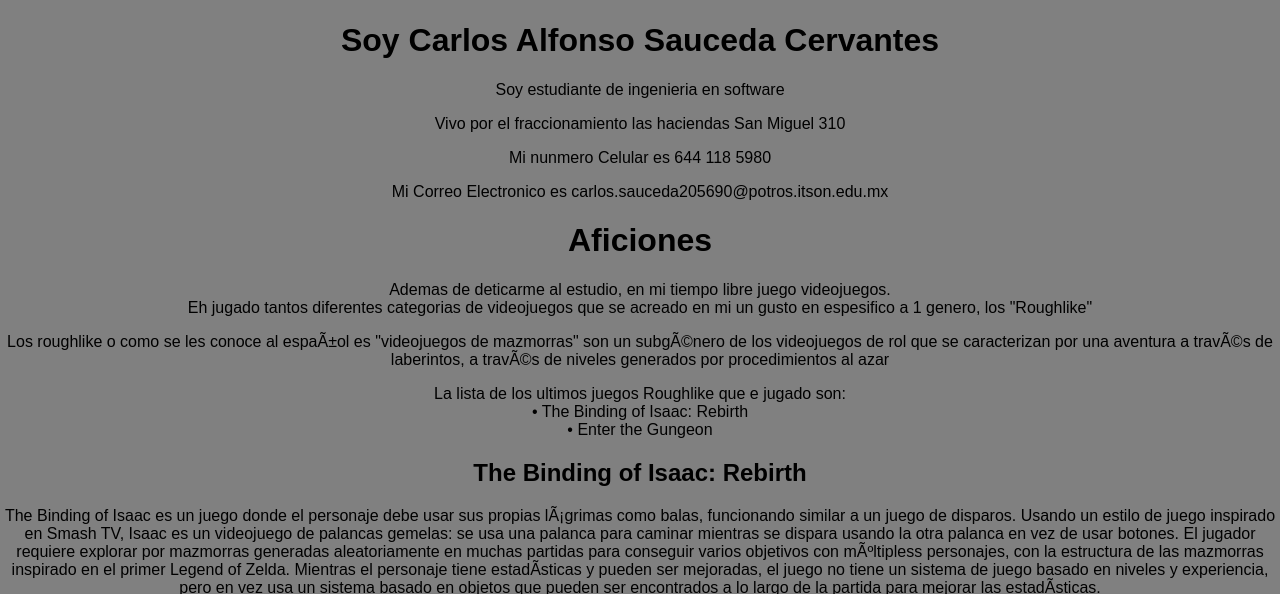
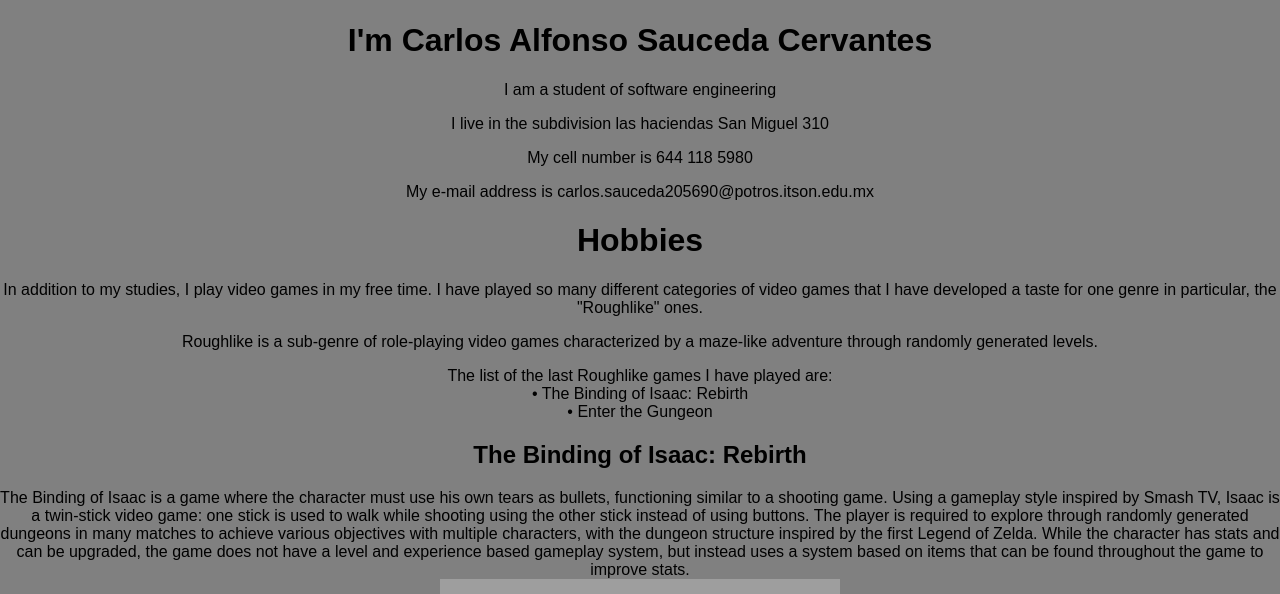
Before and after one commit to 88Cy88/LandingSaucedaCarlos, a plain HTML site: page index.html in a window 1280 px wide. Shown: the part 133-727 px from the top of the page. Drawn offline with Linux system fonts and the light colour scheme; grey boxes are pictures that could not be loaded.

Commit message:
Cambio de texto a ingles

```diff
--- a/index.html
+++ b/index.html
@@ -4,29 +4,29 @@
 <meta charset=utf-8">
 <head>
 	<link rel="stylesheet" href="style.css">
-  <title>Quien soy?</title>
+  <title>Who am I?</title>
     </head>
     <body>
 
   <div align="center"><img src="https://lh3.googleusercontent.com/a/AEdFTp5fU4nUb59kTNb6ebC8zpXuIMxBPHiC1QywomkZEg=s288-p-no" width="130" height="130"></div>
-  <h1 align="center">Soy Carlos Alfonso Sauceda Cervantes</h1>
-  <p align="center">Soy estudiante de ingenieria en software</p>
-	<p align="center"> Vivo por el fraccionamiento las haciendas San Miguel 310 </p>
-	<p align="center"> Mi nunmero Celular es 644 118 5980</p>
-	<p align="center"> Mi Correo Electronico es carlos.sauceda205690@potros.itson.edu.mx</p>
+  <h1 align="center">I'm Carlos Alfonso Sauceda Cervantes</h1>
+  <p align="center">I am a student of software engineering</p>
+	<p align="center"> I live in the subdivision las haciendas San Miguel 310 </p>
+	<p align="center"> My cell number is 644 118 5980</p>
+	<p align="center"> My e-mail address is carlos.sauceda205690@potros.itson.edu.mx</p>
 
-  <h1 align="center"> Aficiones </h1>
+  <h1 align="center"> Hobbies </h1>
 	<p align="center"> </p>
-	<p align="center">Ademas de deticarme al estudio, en mi tiempo libre juego videojuegos.<br> Eh jugado tantos diferentes categorias de videojuegos que se acreado en mi un gusto en espesifico a 1 genero, los "Roughlike" </p>
-	<p align="center">Los roughlike o como se les conoce al español es "videojuegos de mazmorras" son un subgénero de los videojuegos de rol que se caracterizan por una aventura a través de laberintos, a través de niveles generados por procedimientos al azar </p>
-	<p align="center">La lista de los ultimos juegos Roughlike que e jugado son:
+	<p align="center">In addition to my studies, I play video games in my free time. I have played so many different categories of video games that I have developed a taste for one genre in particular, the "Roughlike" ones. </p>
+	<p align="center">Roughlike is a sub-genre of role-playing video games characterized by a maze-like adventure through randomly generated levels. </p>
+	<p align="center">The list of the last Roughlike games I have played are:
 	<br> &#x2022 The Binding of Isaac: Rebirth
 	<br> &#x2022 Enter the Gungeon
 	</p>
 
 	<h2 align="center">The Binding of Isaac: Rebirth </h2>
 	<p align="center">
-	The Binding of Isaac es un juego donde el personaje debe usar sus propias lágrimas como balas, funcionando similar a un juego de disparos. Usando un estilo de juego inspirado en Smash TV, Isaac es un videojuego de palancas gemelas: se usa una palanca para caminar mientras se dispara usando la otra palanca en vez de usar botones. El jugador requiere explorar por mazmorras generadas aleatoriamente en muchas partidas para conseguir varios objetivos con múltipless personajes, con la estructura de las mazmorras inspirado en el primer Legend of Zelda. Mientras el personaje tiene estadísticas y pueden ser mejoradas, el juego no tiene un sistema de juego basado en niveles y experiencia, pero en vez usa un sistema basado en objetos que pueden ser encontrados a lo largo de la partida para mejorar las estadísticas.
+		The Binding of Isaac is a game where the character must use his own tears as bullets, functioning similar to a shooting game. Using a gameplay style inspired by Smash TV, Isaac is a twin-stick video game: one stick is used to walk while shooting using the other stick instead of using buttons. The player is required to explore through randomly generated dungeons in many matches to achieve various objectives with multiple characters, with the dungeon structure inspired by the first Legend of Zelda. While the character has stats and can be upgraded, the game does not have a level and experience based gameplay system, but instead uses a system based on items that can be found throughout the game to improve stats.
 	<br>
 	<img src="https://static.wikia.nocookie.net/bindingofisaac/images/e/e0/Champions_abilities.gif/revision/latest?cb=20140509174748&path-prefix=es" width="400" height="200" align="center">
 
@@ -36,7 +36,7 @@
 
 	<h2 align="center">Enter the Gungeon</h2>
 	<p align="center">
-	Enter the Gungeon (Entrar a la Armazmorra en español) es un juego de mazmorras con tiroteo que sigue a una banda de inadaptados que disparan, saquean, ruedan y dan vueltas las mesas en búsqueda del legendario tesoro de la Armazmorra: el arma que puede matar el pasado. Selecciona un héroe y lucha hasta llegar a lo más profundo de la Armazmorra, sobreviviendo desafíos en constante desarrollo, llenos de adorablemente peligrosos armuertos y temibles jefes armados hasta los dientes. Reúne preciado botín, descubre secretos ocultos y conversa con mercantes oportunistas para conseguir poderosos objetos y matar tu pasado.
+		Enter the Gungeon is a shoot-em-up dungeon crawler that follows a band of misfits as they shoot, loot, roll and turn tables in search of the legendary treasure of the Gungeon: the weapon that can kill the past. Select a hero and fight your way deep into the Dungeon, surviving ever-developing challenges filled with adorably dangerous armies and fearsome bosses armed to the teeth. Gather precious loot, uncover hidden secrets and converse with opportunistic merchants to obtain powerful items and kill your past.
 	<br>
 	<img src="https://i.pinimg.com/originals/46/cc/77/46cc77f6ed8688a4e930d5052a1cc053.gif" width="400" height="200" align="center">
 
```
